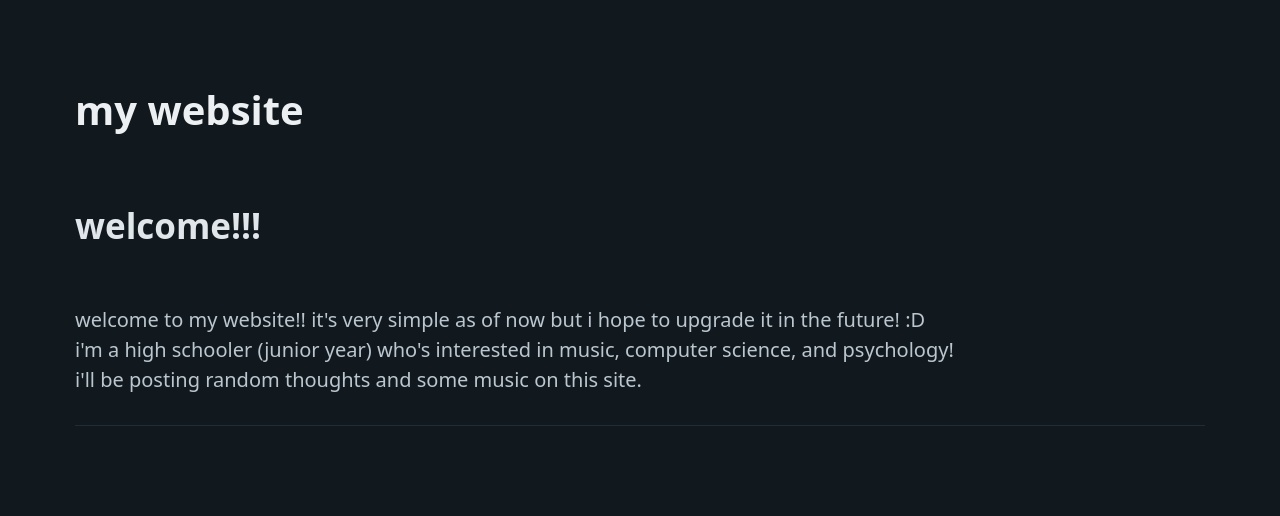
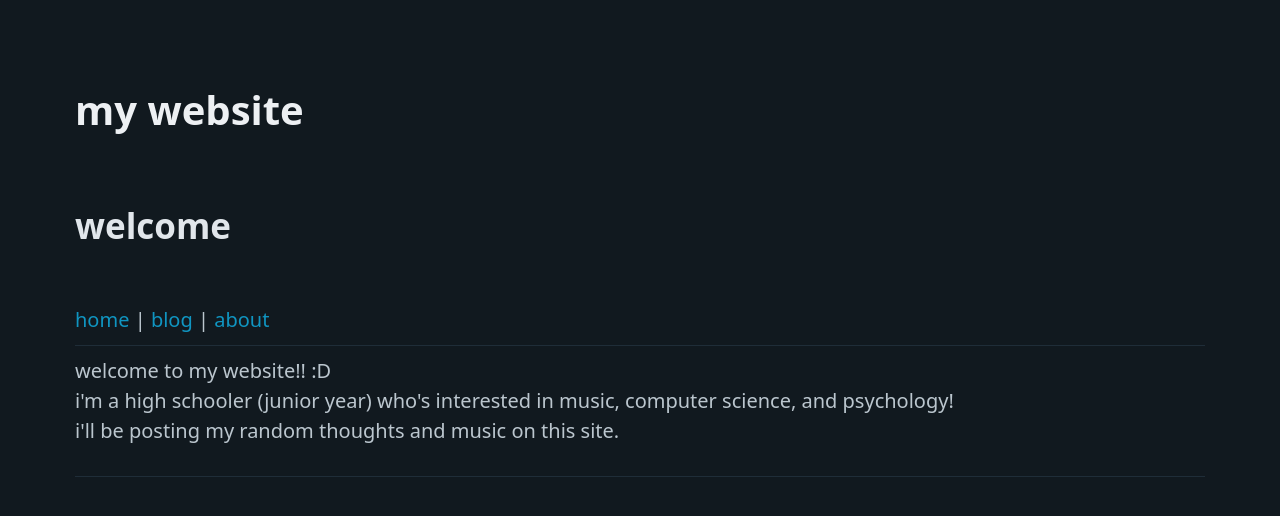
Before and after one commit to oxygencubed/oxygencubed.github.io, a plain HTML site: page index.html in a window 1280 px wide. Drawn offline with nearby package versions, Linux system fonts and the light colour scheme.

Commit message:
Update index.html

```diff
--- a/index.html
+++ b/index.html
@@ -9,14 +9,23 @@
 
 <main class="container">
 <h1>my website</h1>
-<h2>welcome!!!</h2>
+<h2>welcome</h2>
 
+<a href="\index.html">home</a>
+<span> | </span>
+<a href="\blog.html">blog</a>
+<span> | </span>
+<a href="\about.html">about</a>
 
-<p>
-welcome to my website!! it's very simple as of now but i hope to upgrade it in the future! :D <br>
+<br>
+<hr>
 
-i'm a high schooler (junior year) who's interested in music, computer science, and psychology! <br>
-i'll be posting random thoughts and some music on this site. </p>
+<p id="homepage">
+welcome to my website!! :D
+<br>
+i'm a high schooler (junior year) who's interested in music, computer science, and psychology!
+<br>
+i'll be posting my random thoughts and music on this site. </p>
 
 <hr>
 
```
